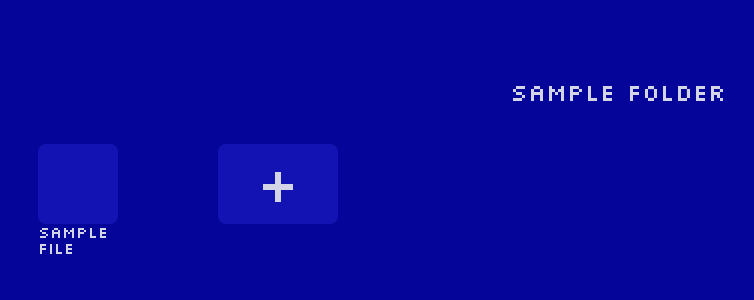
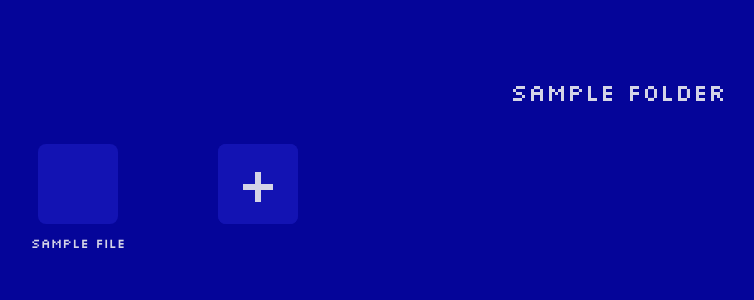
Before and after one commit to Aquilaruspante/odin-file-uploader, a Node server app: template views/folder.ejs in a window 1280 px wide. Shown: the part 51-351 px from the top of the page, without its empty margins (22-776 px from the left). Run offline with Node 20, Linux system fonts and the light colour scheme; the template is opened without the code that fills it: most values are stand-ins (such as "Sample title", 1, 10 or a date in 2020); some libraries are stand-ins or nearby versions.

Commit message:
style: fix file-name appearence

```diff
--- a/public/styles.css
+++ b/public/styles.css
@@ -211,8 +211,8 @@ button:hover {
     width: 120px;
     display: flex;
     flex-direction: column;
-    justify-content: space-between;
     align-items: center;
+    gap: 12px;
 }
 
 .new-folder {
@@ -221,10 +221,14 @@ button:hover {
     display: flex;
     justify-content: center;
     align-items: center;
-    width: 80px;
+    max-width: 80px;
     height: 80px;
     background-color: rgb(19, 19, 179);
     border-radius: 8px;
+}
+
+.folder-component {
+    width: 100%;
 }
 
 .new-folder:hover {
@@ -293,7 +297,7 @@ button:hover {
 
 .file-name {
     max-width: 120px;
-    font-size: 1rem;
+    font-size: 0.83rem;
     overflow-wrap: break-word;
 }
 
@@ -323,10 +327,6 @@ button:hover {
     justify-content: space-between;
 }
 
-.file-name {
-    max-width: 80px;
-}
-
 .file-display {
     display: flex;
     flex-direction: column;
--- a/views/folder.ejs
+++ b/views/folder.ejs
@@ -11,7 +11,7 @@
         <% for (let file of folder.files) { %>
             <a href="/folders/<%= folder.id %>/files/<%= file.id %>">
                 <div class="folder-component new-folder"></div>
-                <p class="file-name"><%= file.name.length > 12 ? `${file.name.slice(0, 11)}...${file.name.split('.').findLast(e => (e)) }` : file.name %></p>
+                <p class="file-name"><%= file.name.length > 15 ? `${file.name.slice(0, 14)}(...).${file.name.split('.').findLast(e => (e)) }` : file.name %></p>
             </a>
         <% } %>
         <a href="/folders/<%= folder.id %>/files/new" class="new-folder folder-component">
```
